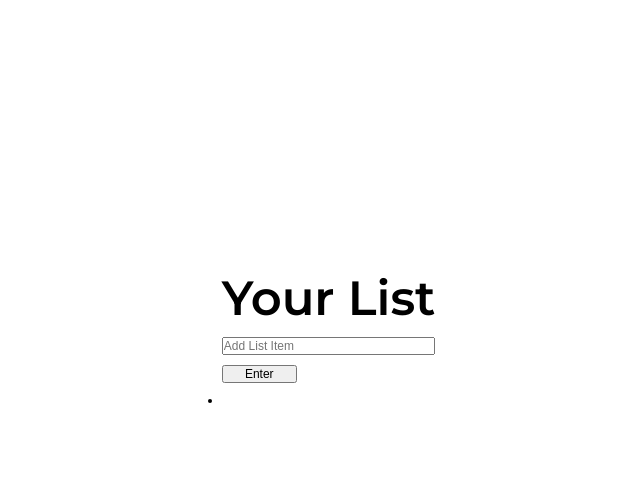
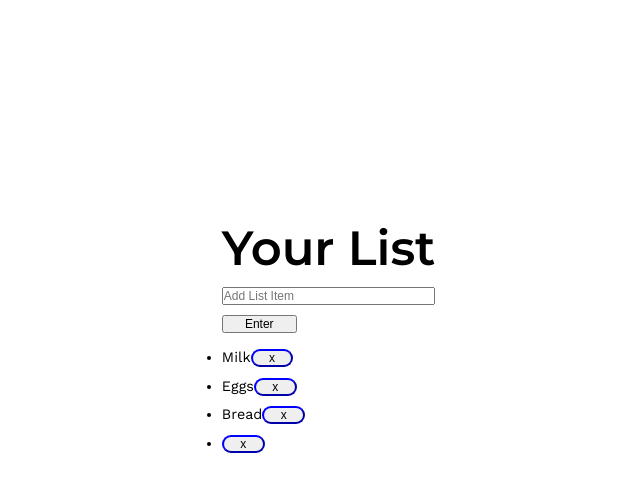
Before and after one commit to LightenedOne/list-maker, a plain HTML site: page index.html in a window 1280 px wide. Both pictures are taken after a click on the button "Enter". Shown: the whole page, without its empty margins (258-898 px from the left). Drawn offline with nearby package versions, Linux system fonts and the light colour scheme; a web font is replaced by a local one.

Commit message:
Edited functionality
Still need to work on solving a few issues, but it's getting there.

```diff
--- a/css/style.css
+++ b/css/style.css
@@ -38,12 +38,32 @@ html, body {
     margin: 0 0 10px 0;
 }
 
-#list li {
+#users-list {
+    display: flex;
+    flex-direction: column;
+    justify-content: space-around;
+}
+
+#users-list li {
+    grid-column-start: 6;
     text-transform: capitalize;
+    font-size: 1.2em;
+    width: 100%;
+    line-height: 2em;
 }
 
 #enter-button {
     width: 35%;
     margin: 0 0 10px 0;
+}
 
+.done {
+    text-decoration: line-through;
+    user-select: none;
 }
+
+.remove-button {
+    width: 20%;
+    border-radius: 360px;
+    border-color: blue;
+}
--- a/index.html
+++ b/index.html
@@ -16,8 +16,13 @@
             <h1 id="list-title">Your List</h1>
             <input id="list-input" type="text" placeholder="Add List Item">
             <button id="enter-button">Enter</button>
-            <ul id="list">
-            </ul>
+                <ul id="users-list">
+                    <li>Milk<button class="remove-button">x</button></li>
+                    <li>Eggs<button class="remove-button">x</button></li>
+                    <li>Bread<button class="remove-button">x</button></li>
+                </ul>
+
+
         </div>
 
         <!-- <div class="config">
--- a/js/script.js
+++ b/js/script.js
@@ -1,32 +1,87 @@
-var input = document.querySelector("#list-input");
-var button = document.querySelector("#enter-button");
-var ul = document.querySelector("#list");
+// Caching frequently used variables
 
+let input = document.querySelector("#list-input");
+let button = document.querySelector("#enter-button");
+let ul = document.querySelector("#users-list");
+
+let removeButtons = [];
+// Setting up event listeners
+
+/*
+button.addEventListener("click", addToListAfterClick);
+input.addEventListener("keypress", addToListAfterEnter);
+*/
+
+button.addEventListener("click", onAddButtonClick);
+input.addEventListener("keypress", onEnterPress);
+
+function onEnterPress(event) {
+    if(canCreate() && event.keyCode === 13)
+        createListItem();
+}
+
+function onAddButtonClick() {
+    if(canCreate)
+        createListItem();
+}
+
+function createListItem() {
+        let li = document.createElement("li");
+        li.appendChild(document.createTextNode(input.value));
+        ul.appendChild(li);
+        let removeButton = document.createElement("button");
+        removeButton.classList.add("remove-button");
+        removeButton.textContent = "x";
+        li.appendChild(removeButton);
+
+        input.value = "";
+}
+
+function canCreate() {
+    if(input.value.length > 0) {
+        return true;
+    }
+}
+
+
+
+
+
+
+
+/*
 function getInputLength() {
     return input.value.length;
 }
 
-function hasContent () {
-    if(getInputLength() > 0)
+function hasContent() {
+    if(input.value.length > 0)
         return true;
 }
 
 function createNewListElement() {
-    var li = document.createElement("li");
+    let li = document.createElement("li");
+    let removeButton = document.createElement("button");
     li.appendChild(document.createTextNode(input.value));
     ul.appendChild(li);
+    li.appendChild(removeButton);
+    removeButton.classList.add("remove-button");
+    removeButton.textContent = "Remove";
+    li.addEventListener("click", markItemAsDone);
     input.value = "";
 }
 
 function addToListAfterClick() {
-    if(hasContent)
+    if(hasContent())
         createNewListElement();
 }
 
 function addToListAfterEnter(event) {
-    if(hasContent && event.keyCode === 13)
+    if(hasContent() && event.keyCode === 13)
         createNewListElement();
 }
 
-button.addEventListener("click", addToListAfterClick);
-input.addEventListener("keypress", addToListAfterEnter);
+function markItemAsDone() {
+    this.classList.add("done");
+}
+*/
```
